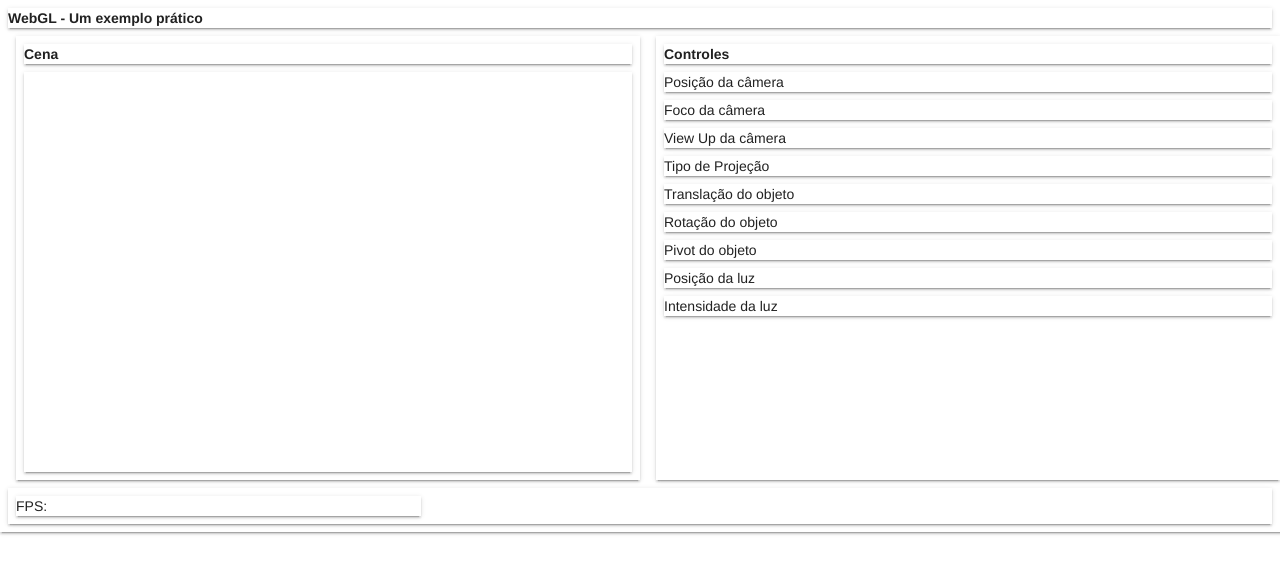
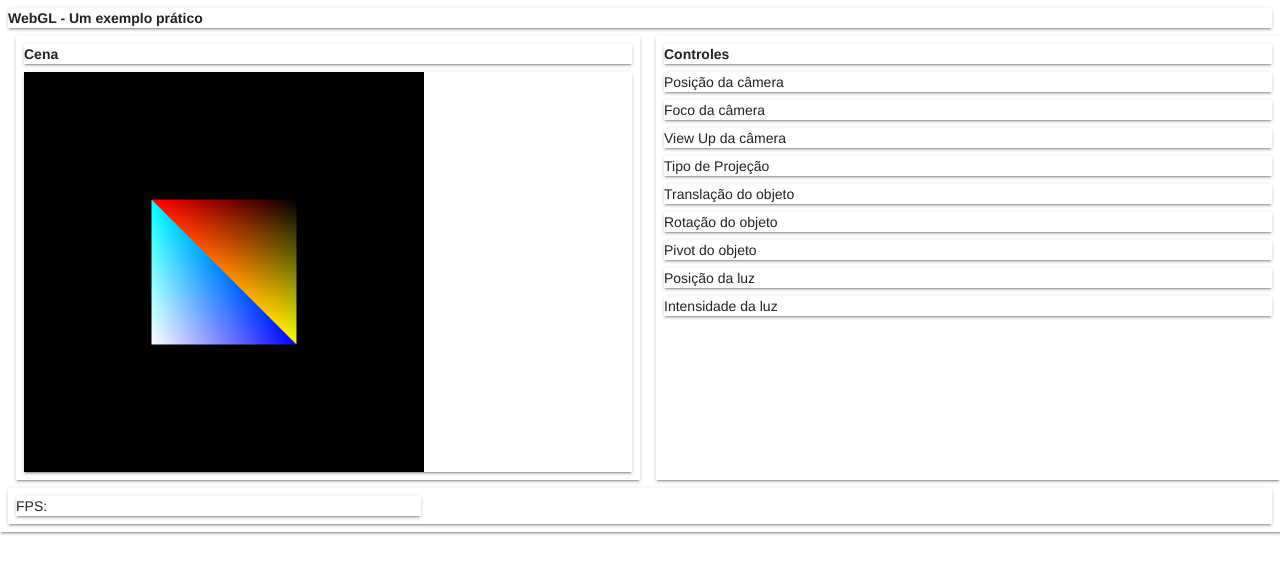
Before and after one commit to geronimo-lisboa/estudos_web, a website: page public/index.html in a window 1280 px wide. Drawn offline with nearby package versions, Linux system fonts and the light colour scheme.

Commit message:
Começando a funcionar, mas não sei porque.

```diff
--- a/public/index.html
+++ b/public/index.html
@@ -14,109 +14,143 @@
 <!-- Fim do jquery-->
 <script type="text/javascript" src="opengl.js"></script>
 <script type="text/javascript">
-    const vertexShaderSource = //código fonte do vertex shader
+    var GlobalSquare = undefined;
+    var projectionMatrix, modelViewMatrix;
+    function initMatrices() {
+        // The transform matrix for the square - translate back in Z for the camera
+        modelViewMatrix = new Float32Array(
+            [1, 0, 0, 0,
+                0, 1, 0, 0,
+                0, 0, 1, 0,
+                0, 0, -3.333, 1]);
+
+        // The projection matrix (for a 45 degree field of view)
+        projectionMatrix = new Float32Array(
+            [2.41421, 0, 0, 0,
+                0, 2.41421, 0, 0,
+                0, 0, -1.002002, -1,
+                0, 0, -0.2002002, 0]);
+
+    }
+    // Create the vertex data for a square to be drawn
+    function createSquare(gl) {
+        //Pede o arquivo que define meu objeto. Isso é uma operação assincrona,
+        //como todos os IOs em js
+        var result = fetch('http://localhost:8080/testeObjeto.json')
+            .then(response => {//Resolve ou rejeita a promessa de carga que foi feita
+                if (response.status === 200 || response.status === 0) {
+                    return Promise.resolve(response);
+                } else {
+                    return Promise.reject(new Error(response.statusText));
+                }
+            })
+            .then(response => {//Resposta é um json pro próximo método.
+                return response.json();
+            })
+            .then(function (data) {
+                //Aqui eu já tenho o json
+                var vertexBuffer = gl.createBuffer();
+                gl.bindBuffer(gl.ARRAY_BUFFER, vertexBuffer);
+                var testeArr1 = new Float32Array(data.geometry);
+                gl.bufferData(gl.ARRAY_BUFFER, testeArr1, gl.STATIC_DRAW);
+
+                var colorBuffer = gl.createBuffer();
+                gl.bindBuffer(gl.ARRAY_BUFFER, colorBuffer);
+                var testeArr2 = new Float32Array(data.color);
+                gl.bufferData(gl.ARRAY_BUFFER, testeArr2, gl.STATIC_DRAW);
+
+                var shaderProgram = initShader(gl, vertexShaderSource, fragmentShaderSource);
+                //Ponteiros para os parâmetros do shader
+                var shaderVertexPositionAttribute = gl.getAttribLocation(shaderProgram, "vertexPos");
+                gl.enableVertexAttribArray(shaderVertexPositionAttribute);
+                var shaderVertexColorAttribute = gl.getAttribLocation(shaderProgram, "vertexColor");
+                gl.enableVertexAttribArray(shaderVertexColorAttribute);
+                var shaderProjectionMatrixUniform = gl.getUniformLocation(shaderProgram, "projectionMatrix");
+                var shaderModelViewMatrixUniform = gl.getUniformLocation(shaderProgram, "modelViewMatrix");
+
+                var square = {
+                    buffer: vertexBuffer,
+                    cBuffer: colorBuffer,
+                    vertSize: data.vertexSize,
+                    nVerts: data.numVertices,
+                    primtype: gl.TRIANGLES,
+                    shaderProgram: shaderProgram,
+                    shaderVertexPositionAttribute: shaderVertexPositionAttribute,
+                    shaderVertexColorAttribute: shaderVertexColorAttribute,
+                    shaderProjectionMatrixUniform : shaderProjectionMatrixUniform,
+                    shaderModelViewMatrixUniform:shaderModelViewMatrixUniform
+                };
+
+                GlobalSquare = square;
+                return square;
+            })
+            .catch(function (error) {
+                    alert(error);
+                }
+            );
+
+    }
+    var vertexShaderSource =
         " precision highp float;\n" +
             "    attribute vec3 vertexPos;\n" +
-            "    attribute vec4 vertexColor;\n" +
+            "    attribute vec4 vertexColor;\n"+
             "    uniform mat4 modelViewMatrix;\n" +
             "    uniform mat4 projectionMatrix;\n" +
-            "    varying vec4 vColor;\n" +
+            "    varying vec4 vColor;\n"+
             "    void main(void) {\n" +
-            "        vColor = vertexColor;\n" +
+            "        vColor = vertexColor;\n"+
             "        gl_Position = projectionMatrix * modelViewMatrix * \n" +
             "            vec4(vertexPos, 1.0);\n" +
             "    }\n";
-    const fragmentShaderSource = //código fonte do fragment shader
+    var fragmentShaderSource =
         " precision highp float;\n" +
-            "varying vec4 vColor;\n" +
+            "varying vec4 vColor;\n"+
             "void main(void) {\n" +
             "    // Return the pixel color: always output white\n" +
             "    gl_FragColor = vColor;\n" +
             "}\n";
-    //O contexto do opengl
-    var gl = undefined;
-    //O shader program
-    var shaderProgram = undefined;
-    //Onde fica meu objeto carregado
-    var cubo = undefined;
-    //Onde desenho os quadros
-    function drawFrame() {
-        const t0 = (new Date()).getTime();
-        if (!cubo) { //O cubo ainda não existe, só renderiza a tela
-            gl.clearColor(Math.random(), Math.random(), Math.random(), 1.0);
+
+    function draw(gl, obj) {
+        if (GlobalSquare) {
+            // clear the background (with black)
+            gl.clearColor(0.0, 0.0, 0.0, 1.0);
             gl.clear(gl.COLOR_BUFFER_BIT);
-        } else {//O cubo existe
-            gl.clearColor(0.1, 0.0, 0.0, 1.0);
+            // set the vertex buffer to be drawn
+            gl.bindBuffer(gl.ARRAY_BUFFER, obj.buffer);
+            // set the shader to use
+            gl.useProgram(obj.shaderProgram);
+            // connect up the shader parameters: vertex position and projection/model matrices
+            gl.vertexAttribPointer(obj.shaderVertexPositionAttribute, obj.vertSize, gl.FLOAT, false, 0, 0);
+
+            gl.bindBuffer(gl.ARRAY_BUFFER, obj.cBuffer);
+            gl.vertexAttribPointer(obj.shaderVertexColorAttribute, 4, gl.FLOAT, false, 0, 0);
+
+            gl.uniformMatrix4fv(obj.shaderProjectionMatrixUniform, false, projectionMatrix);
+            gl.uniformMatrix4fv(obj.shaderModelViewMatrixUniform, false, modelViewMatrix);
+            // draw the object
+            gl.drawArrays(obj.primtype, 0, obj.nVerts);
+        } else {
+            gl.clearColor(5.0, 0.0, 0.0, 1.0);
             gl.clear(gl.COLOR_BUFFER_BIT);
-
-            // set the shader to use
-            gl.useProgram(cubo.shaderProgram);
-
-            gl.bindBuffer(gl.ARRAY_BUFFER, cubo.vertexBufferId);
-            gl.vertexAttribPointer(cubo.shaderVertexPositionAttribute, 3, gl.FLOAT, false, 0, 0);
-
-            gl.bindBuffer(gl.ARRAY_BUFFER, cubo.colorBufferId);
-            gl.vertexAttribPointer(cubo.shaderVertexColorAttribute, 4, gl.FLOAT, false, 0, 0);
-
-            gl.uniformMatrix4fv(cubo.shaderProjectionMatrixUniform, false, projectionMatrix);
-            gl.uniformMatrix4fv(cubo.shaderModelViewMatrixUniform, false, modelViewMatrix);
-
-            gl.drawArrays(gl.TRIANGLES, 0, cubo.numVertices);
-
         }
-        const t = (new Date()).getTime();
-        showFPS(t0, t, $("#saida_fps"));
-        requestAnimationFrame(drawFrame);
     }
 
-    function requestCube(shaderProgram) {
-        var _cubo = {
-            "geometry": [
-                0.5, 0.5, 0.0, -0.5, 0.5, 0.0, 0.5, -0.5, 0.0, 0.5, -0.5, 0.0, -0.5, 0.5, 0.0, -0.5, -0.5, 0.0
-            ],
-            "color": [
-                0.0, 0.0, 0.0, 1.0, 1.0, 0.0, 0.0, 1.0, 1.0, 1.0, 0.0, 1.0, 0.0, 0.0, 1.0, 1.0, 0.0, 1.0, 1.0, 1.0, 1.0,
-                1.0, 1.0, 1.0
-            ],
-            "numVertices": 6,
-            "vertexSize": 3,
-            "colorSize": 4,
-            "vertexBufferId": -1,
-            "colorBufferId": -1
-        };
-        _cubo.vertexBufferId = gl.createBuffer();//cria o buffer
-        gl.bindBuffer(gl.ARRAY_BUFFER, _cubo.vertexBufferId);//passa a trabalhar com ele
-        gl.bufferData(gl.ARRAY_BUFFER, new Float32Array(_cubo.geometry), gl.STATIC_DRAW);//passa o dado
+    window.onload = function () {
+        var canvas = document.getElementById("webglcanvas");
+        var gl = initWebGL(canvas);
+        initViewport(gl, canvas);
+        initMatrices();
+        createSquare(gl);
 
-        _cubo.colorBufferId = gl.createBuffer();//cria mais um buffer
-        gl.bindBuffer(gl.ARRAY_BUFFER, _cubo.colorBufferId);//passa a trabalhar com o novo buffer
-        gl.bufferData(gl.ARRAY_BUFFER, new Float32Array(_cubo.color), gl.STATIC_DRAW);//passa dados pra ele.
-        //Passa o shader pro cubo
-        _cubo.shaderProgram = shaderProgram;
-        /////Pega os locais das variáveis do shader e guarda no cubo
-        _cubo.shaderVertexPositionAttribute = gl.getAttribLocation(shaderProgram, "vertexPos");
-        gl.enableVertexAttribArray(_cubo.shaderVertexPositionAttribute);
-        _cubo.shaderVertexColorAttribute = gl.getAttribLocation(shaderProgram, "vertexColor");
-        gl.enableVertexAttribArray(_cubo.shaderVertexColorAttribute);
+        draw(gl, GlobalSquare);
+        //Começa a renderização. ontimerCallback é a função onde a renderização ocorre
+        var ontimerCallback = function () {
+            draw(gl, GlobalSquare);
+            setInterval(ontimerCallback, 500);
+        }
+        setInterval(ontimerCallback, 500);
+    }
 
-        _cubo.shaderProjectionMatrixUniform = gl.getUniformLocation(shaderProgram, "projectionMatrix");
-        _cubo.shaderModelViewMatrixUniform = gl.getUniformLocation(shaderProgram, "modelViewMatrix");
-        cubo = _cubo;
-    }
-    //Coisas a fazer no callback da carga
-    window.onload = function () {
-        let canvas = document.getElementById("webglcanvas");
-        //Inicialização do webgl
-        gl = initWebGL(canvas);
-        initViewport(gl, canvas.width, canvas.height);
-        //Cria as matrizes
-        initMatrices();
-        //criação do shader program
-        shaderProgram = initShader(gl, vertexShaderSource, fragmentShaderSource);
-        //Agora crio o cubo
-        requestCube();
-        requestAnimationFrame(drawFrame);
-    }
 </script>
 <head>
     <meta charset="utf-8"/>
--- /dev/null
+++ b/public/testeObjeto.json
@@ -0,0 +1,9 @@
+{
+  "geometry": [0.5, 0.5, 0.0, -0.5, 0.5, 0.0, 0.5, -0.5, 0.0, 0.5, -0.5, 0.0, -0.5, 0.5, 0.0, -0.5, -0.5, 0.0],
+  "color": [0.0, 0.0, 0.0, 1.0, 1.0, 0.0, 0.0, 1.0, 1.0, 1.0, 0.0, 1.0, 0.0, 0.0, 1.0, 1.0, 0.0, 1.0, 1.0, 1.0, 1.0, 1.0, 1.0, 1.0],
+  "numVertices": 6,
+  "vertexSize": 3,
+  "colorSize": 4,
+  "vertexBufferId": -1,
+  "colorBufferId": -1
+}
```
Also changed, not shown: 1 other file.
